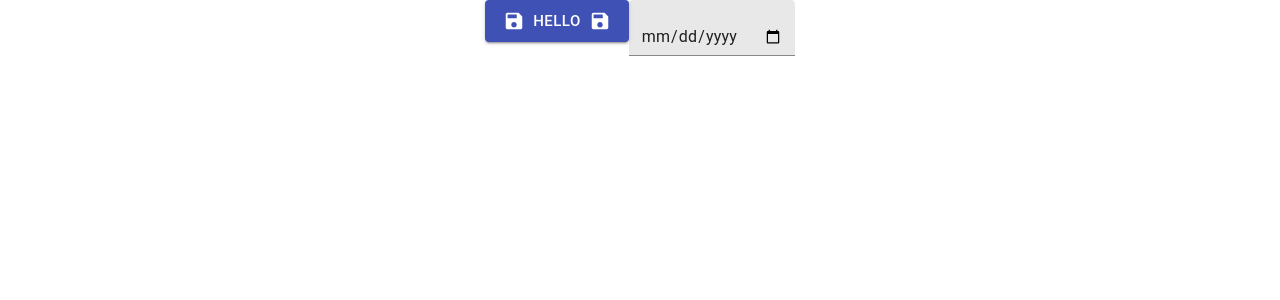
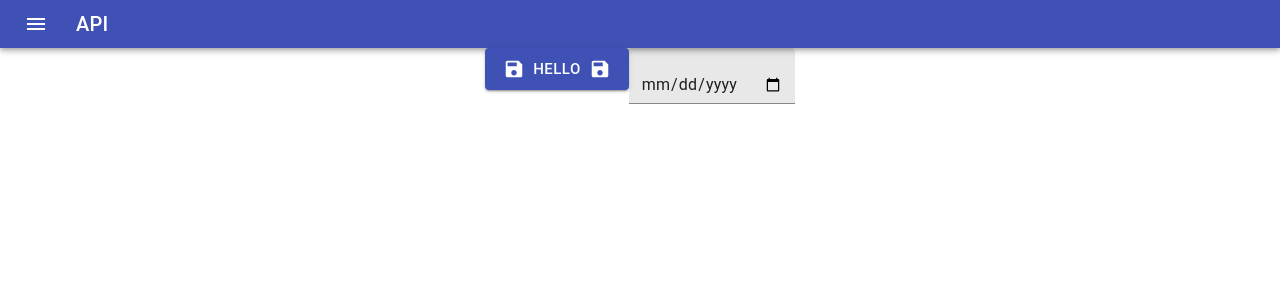
Before and after one commit to Jhalpati/React-MaterialUI, a React (Create React App) app: page / in a window 1280 px wide. Shown: the top 300 px of the page. Built offline with nearby package versions, Linux system fonts and the light colour scheme.

Commit message:
Added Nav component

```diff
--- a/src/App.js
+++ b/src/App.js
@@ -1,25 +1,15 @@
 import React from 'react';
 import './App.css';
 import Search from './search';
-import AppBar from '@material-ui/core/AppBar';
-import ToolBar from '@material-ui/core/ToolBar';
-import IconButton  from '@material-ui/core/IconButton';
-import MenuIcon from '@material-ui/icons/Menu';
+import Nav from './nav';
 
 
 function App() {
   return (
-    <div className="App">
-      <AppBar>
-        {/* <ToolBar>
-          <IconButton>
-            <MenuIcon/>
-          </IconButton>
-        </ToolBar> */}
-      </AppBar>
+    <div>
+      <Nav/>
+        <Search/>
 
-
-    <Search/>
     </div>
   );
 }
--- /dev/null
+++ b/src/nav.js
@@ -0,0 +1,35 @@
+import React from 'react';
+import { makeStyles } from '@material-ui/core/styles';
+import AppBar from '@material-ui/core/AppBar';
+import Toolbar from '@material-ui/core/Toolbar';
+import Typography from '@material-ui/core/Typography';
+import IconButton from '@material-ui/core/IconButton';
+import MenuIcon from '@material-ui/icons/Menu';
+
+const useStyles = makeStyles((theme) => ({
+  root: {
+    flexGrow: 1,
+  },
+  menuButton: {
+    marginRight: theme.spacing(2),
+  },
+}));
+
+export default function DenseAppBar() {
+  const classes = useStyles();
+
+  return (
+    <div className={classes.root}>
+      <AppBar position="static">
+        <Toolbar variant="dense">
+          <IconButton edge="start" className={classes.menuButton} color="inherit" aria-label="menu">
+            <MenuIcon />
+          </IconButton>
+          <Typography variant="h6" color="inherit">
+            API
+          </Typography>
+        </Toolbar>
+      </AppBar>
+    </div>
+  );
+}
--- a/src/search.js
+++ b/src/search.js
@@ -6,7 +6,7 @@ import TextField from '@material-ui/core/TextField';
 
 function Search() {
     return(
-        <div>
+        <div className="App">
    <Button
       endIcon={<SaveIcon/>}
       startIcon={<SaveIcon/>}
```
